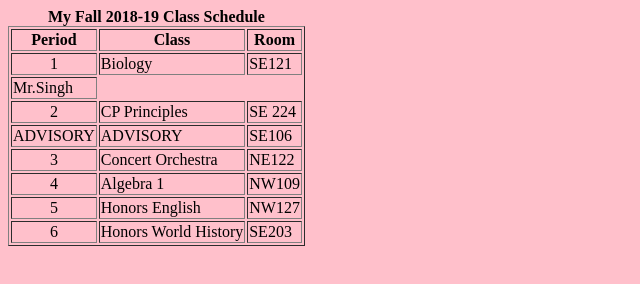
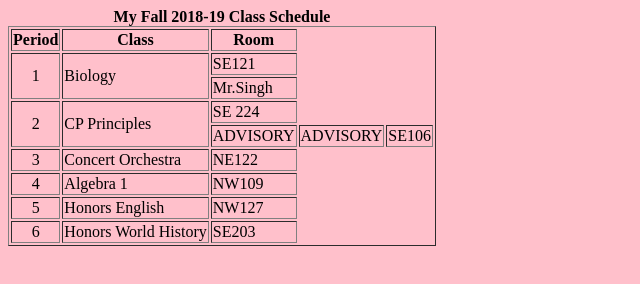
Before and after one commit to navarrokarla/csptest1, a plain HTML site: page schedule.html in a window 1280 px wide. Shown: the whole page, without its empty margins (0-640 px from the left). Drawn offline with Linux system fonts and the light colour scheme.

Commit message:
Update schedule.html

```diff
--- a/schedule.html
+++ b/schedule.html
@@ -9,16 +9,16 @@
       <th> Room </th>
     </tr>
     <tr>
-      <td align="center"> 1 </td>
-      <td> Biology </td>
+      <td align="center" rowspan=2> 1 </td>
+      <td rowspan=2> Biology </td>
       <td> SE121 </td>
     </tr>
   <tr>
     <td>Mr.Singh</td>
   </tr>
     <tr>
-      <td align="center"> 2 </td>
-      <td> CP Principles </td>
+      <td align="center" rowspan=2> 2 </td>
+      <td rowspan=2> CP Principles </td>
       <td> SE 224 </td>
     </tr>
     <tr>
```
